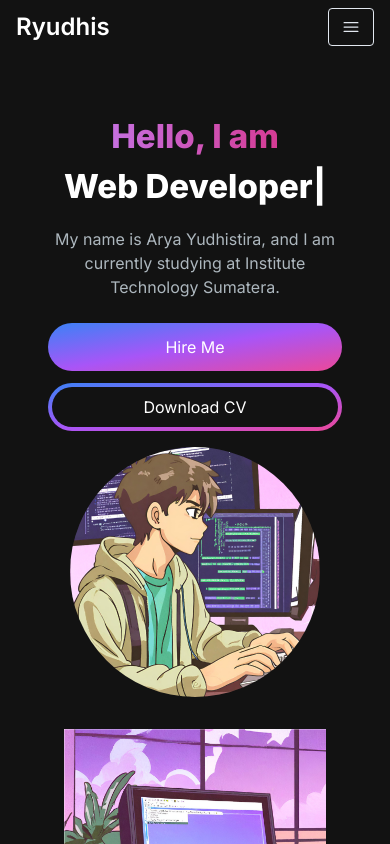
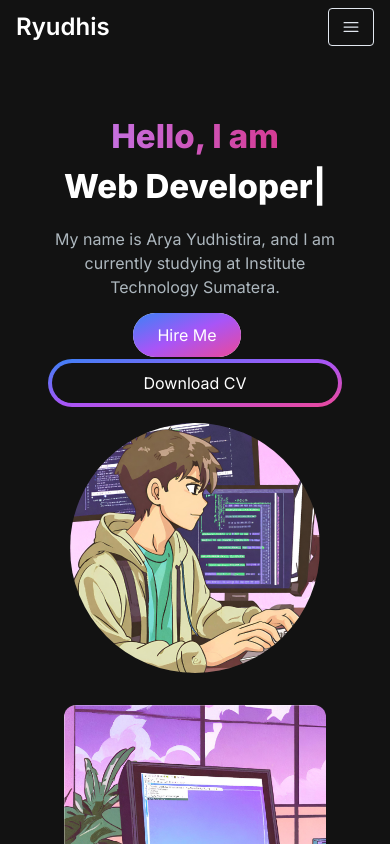
Before and after one commit to ryudhis/Portfolio, a Next.js app in the folder portfolio/: page / in a window 390 px wide. Shown: the top 844 px of the page. Built offline with nearby package versions, Linux system fonts and the light colour scheme.

Commit message:
fix navbar

```diff
--- a/portfolio/src/app/components/HeroSection.jsx
+++ b/portfolio/src/app/components/HeroSection.jsx
@@ -2,20 +2,16 @@
 import React from "react";
 import Image from "next/image";
 import { TypeAnimation } from "react-type-animation";
+import { Link, scroller } from "react-scroll";
 
 const HeroSection = () => {
-  const scrollToSection = (event) => {
-    event.preventDefault();
-
-    const targetId = event.currentTarget.getAttribute("href").substring(1);
-    const targetElement = document.getElementById(targetId);
-
-    if (targetElement) {
-      window.scrollTo({
-        top: targetElement.offsetTop,
-        behavior: "smooth",
-      });
-    }
+  const scrollTo = (offset) => {
+    scroller.scrollTo("scroll-to-element", {
+      duration: 800,
+      delay: 0,
+      smooth: "easeInOutQuart",
+      offset: offset,
+    });
   };
   return (
     <section>
@@ -37,11 +33,16 @@ const HeroSection = () => {
             Technology Sumatera.
           </p>
           <div>
-            <a href="#contact" onClick={scrollToSection}>
-              <button className="px-6 py-3 w-full sm:w-fit rounded-full mr-4 bg-gradient-to-br from-blue-500 via-purple-500 to-pink-500 bg-white hover:bg-slate-200 text-white">
-                Hire Me
-              </button>
-            </a>
+            <Link
+              to="contact"
+              smooth={true}
+              offset={0}
+              duration={500}
+              className="px-6 py-3 w-full sm:w-fit rounded-full mr-4 bg-gradient-to-br from-blue-500 via-purple-500 to-pink-500 bg-white hover:bg-slate-200 text-white"
+              onClick={scrollTo()}
+            >
+              Hire Me
+            </Link>
             <a href="CV-AryaYudhistira.pdf" download="CV.pdf">
               <button className="px-1 py-1 w-full sm:w-fit rounded-full mr-4 bg-gradient-to-br from-blue-500 via-purple-500 to-pink-500 hover:bg-slate-800 text-white mt-3">
                 <span className="block bg-[#121212] hover:bg-slate-800 rounded-full px-5 py-2">
--- a/portfolio/src/app/components/NavLink.jsx
+++ b/portfolio/src/app/components/NavLink.jsx
@@ -1,25 +1,25 @@
+import { Link, scroller } from "react-scroll";
+
 const NavLink = ({ href, title }) => {
-  const scrollToSection = (event) => {
-    event.preventDefault();
-
-    const targetId = event.currentTarget.getAttribute("href").substring(1);
-    const targetElement = document.getElementById(targetId);
-
-    if (targetElement) {
-      window.scrollTo({
-        top: targetElement.offsetTop,
-        behavior: "smooth",
-      });
-    }
+  const scrollTo = (offset) => {
+    scroller.scrollTo("scroll-to-element", {
+      duration: 800,
+      delay: 0,
+      smooth: "easeInOutQuart",
+      offset: offset,
+    });
   };
   return (
-    <a
-      href={href}
-      className="block py-2 pl-3 pr-4 text-[#ADB7BE] sm:text-xl rounded md:p-0 hover:text-white"
-      onClick={scrollToSection}
+    <Link
+      to={href}
+      smooth={true}
+      offset={0}
+      duration={650}
+      className="block py-2 pl-3 pr-4 text-[#ADB7BE] sm:text-xl rounded md:p-0 hover:text-white cursor-pointer"
+      onClick={scrollTo()}
     >
       {title}
-    </a>
+    </Link>
   );
 };
 
--- a/portfolio/src/app/components/Navbar.jsx
+++ b/portfolio/src/app/components/Navbar.jsx
@@ -3,39 +3,34 @@ import React, { useState } from "react";
 import NavLink from "./NavLink";
 import { Bars3Icon, XMarkIcon } from "@heroicons/react/24/solid";
 import MenuOverlay from "./MenuOverlay";
+import { animateScroll } from "react-scroll";
 
 const navLinks = [
   {
     title: "About",
-    path: "#about",
+    path: "about",
   },
   {
     title: "Projects",
-    path: "#projects",
+    path: "projects",
   },
   {
     title: "Contact",
-    path: "#contact",
+    path: "contact",
   },
 ];
 
 const Navbar = () => {
   const [navbarOpen, setNavbarOpen] = useState(false);
-  const scrollToTop = (event) => {
-    event.preventDefault();
-    window.scrollTo({
-      top: 0,
-      behavior: "smooth",
-    });
-  };
   return (
     <nav className="fixed top-0 left-0 right-0 z-10 bg-[#121212]">
       <div className="flex flex-wrap items-center justify-between mx-auto px-4 py-2">
-        <a href={"/"} onClick={scrollToTop}>
-          <button className="text-2xl md:text-5xl text-white font-semibold">
-            Ryudhis
-          </button>
-        </a>
+        <button
+          className="text-2xl md:text-5xl text-white font-semibold"
+          onClick={() => animateScroll.scrollToTop()}
+        >
+          Ryudhis
+        </button>
         <div className="mobile-menu block md:hidden">
           {!navbarOpen ? (
             <button
```
Also changed, not shown: portfolio/src/app/components/AboutSection.jsx (+2 -1 lines).
